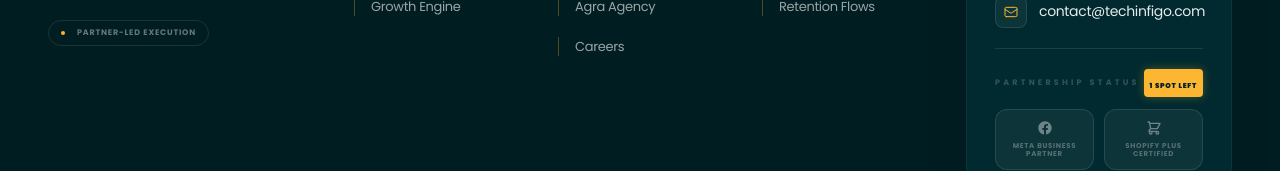
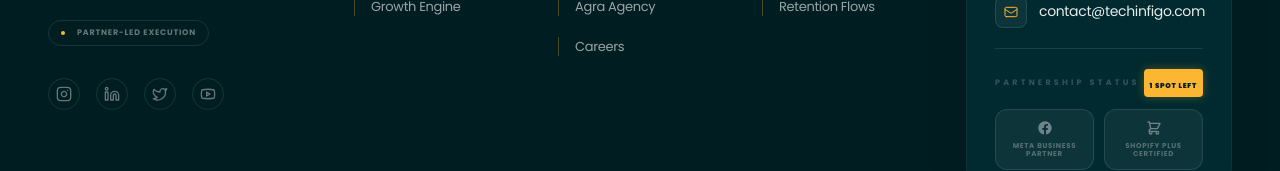
Before and after one commit to techinfigo/Techinfigo-Latest, a React (Vite) app: page /about in a window 1280 px wide. Shown: the part 7811-7982 px from the top of the page. Built offline with nearby package versions, Linux system fonts and the light colour scheme.

Commit message:
feat(Footer): Add social media links
Includes Instagram, LinkedIn, Twitter, and YouTube icons with hover effects for enhanced user engagement.

```diff
--- a/components/Footer.tsx
+++ b/components/Footer.tsx
@@ -1,4 +1,5 @@
 import React from 'react';
+import { Instagram, Linkedin, Twitter, Youtube } from 'lucide-react';
 
 interface FooterProps {
   onNavigate: (page: string, serviceId?: string) => void;
@@ -32,6 +33,22 @@ export const Footer = ({ onNavigate, onBookAudit }: FooterProps) => {
             <div className="inline-flex items-center gap-3 px-3 py-1.5 border border-white/10 rounded-full">
               <span className="w-1 h-1 rounded-full bg-brandYellow"></span>
               <span className="text-[8px] font-bold text-white/40 uppercase tracking-widest">Partner-Led Execution</span>
+            </div>
+
+            {/* Social Links */}
+            <div className="flex items-center gap-4 pt-2">
+              <a href="#" className="w-8 h-8 rounded-full border border-white/10 flex items-center justify-center text-white/40 hover:text-brandYellow hover:border-brandYellow/50 transition-all duration-300 group">
+                <Instagram className="w-4 h-4" />
+              </a>
+              <a href="#" className="w-8 h-8 rounded-full border border-white/10 flex items-center justify-center text-white/40 hover:text-brandYellow hover:border-brandYellow/50 transition-all duration-300 group">
+                <Linkedin className="w-4 h-4" />
+              </a>
+              <a href="#" className="w-8 h-8 rounded-full border border-white/10 flex items-center justify-center text-white/40 hover:text-brandYellow hover:border-brandYellow/50 transition-all duration-300 group">
+                <Twitter className="w-4 h-4" />
+              </a>
+              <a href="#" className="w-8 h-8 rounded-full border border-white/10 flex items-center justify-center text-white/40 hover:text-brandYellow hover:border-brandYellow/50 transition-all duration-300 group">
+                <Youtube className="w-4 h-4" />
+              </a>
             </div>
           </div>
 
```
